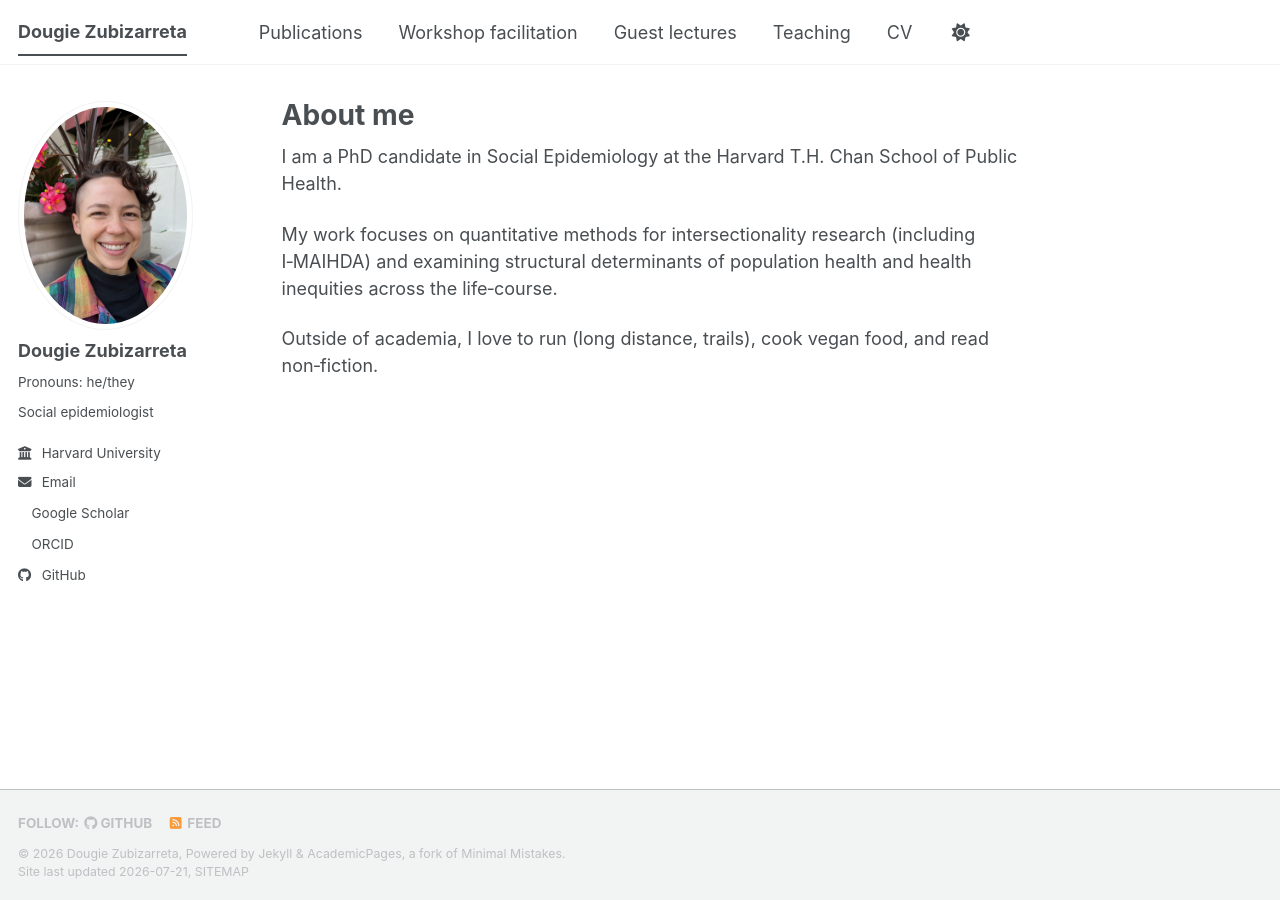
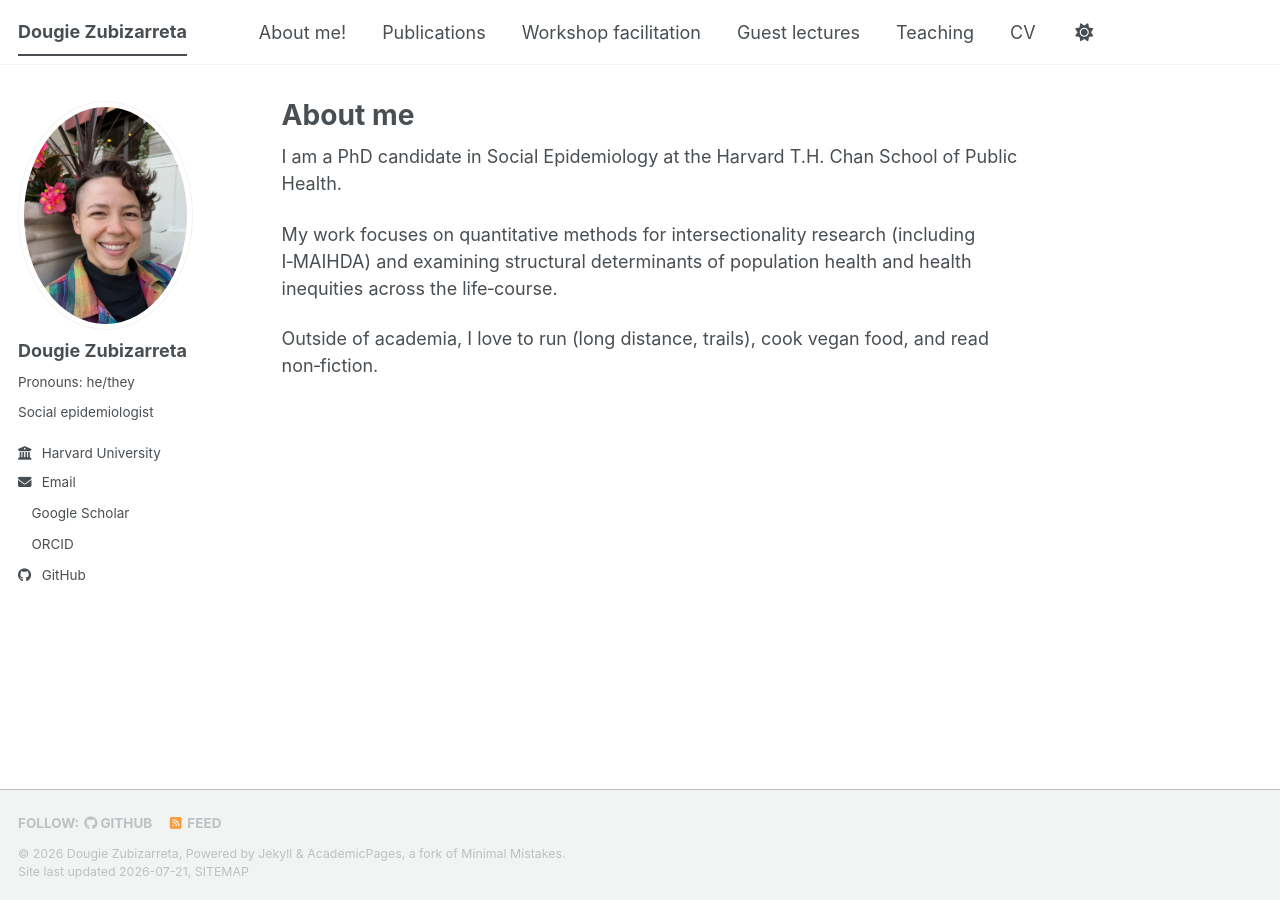
Before and after one commit to dougie-zubizarreta/dougie-zubizarreta.github.io, a Jekyll site: the page built from _pages/index.md, in a window 1280 px wide. Built offline with Jekyll 4.4.1, drawn with Linux system fonts in a browser that asks for light colours; a style sheet for code colours, icons or effects is not loaded.

Commit message:
Update navigation.yml

```diff
--- a/_data/navigation.yml
+++ b/_data/navigation.yml
@@ -8,6 +8,9 @@
 #      Markdown formatted page while the second is generated using JSON.
 
 main:
+  - title: "About me!"
+    url: /about/
+
   - title: "Publications"
     url: /publications/
 
```
